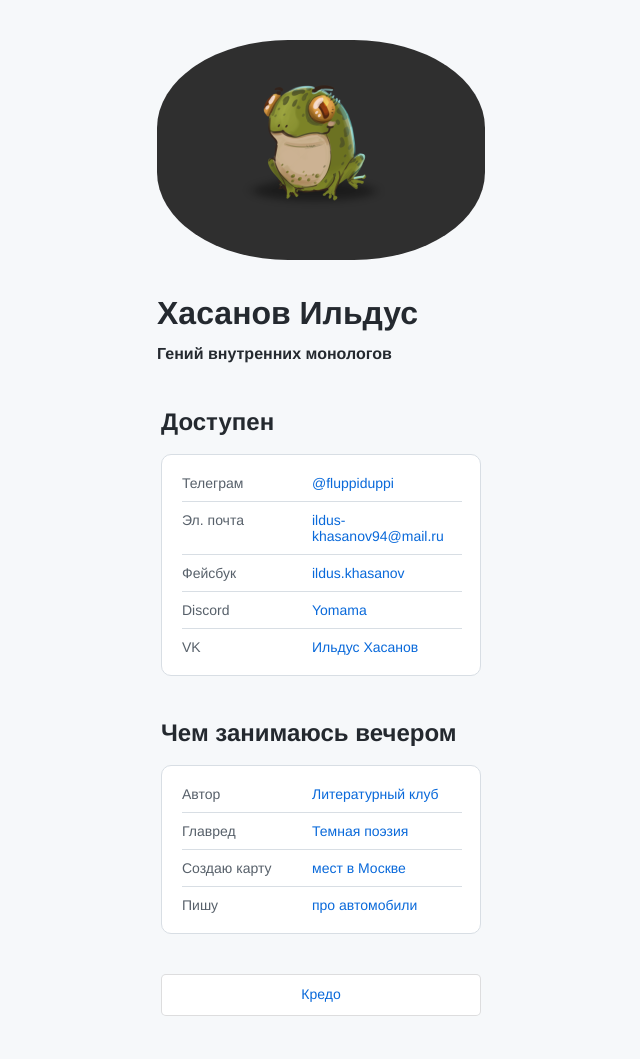
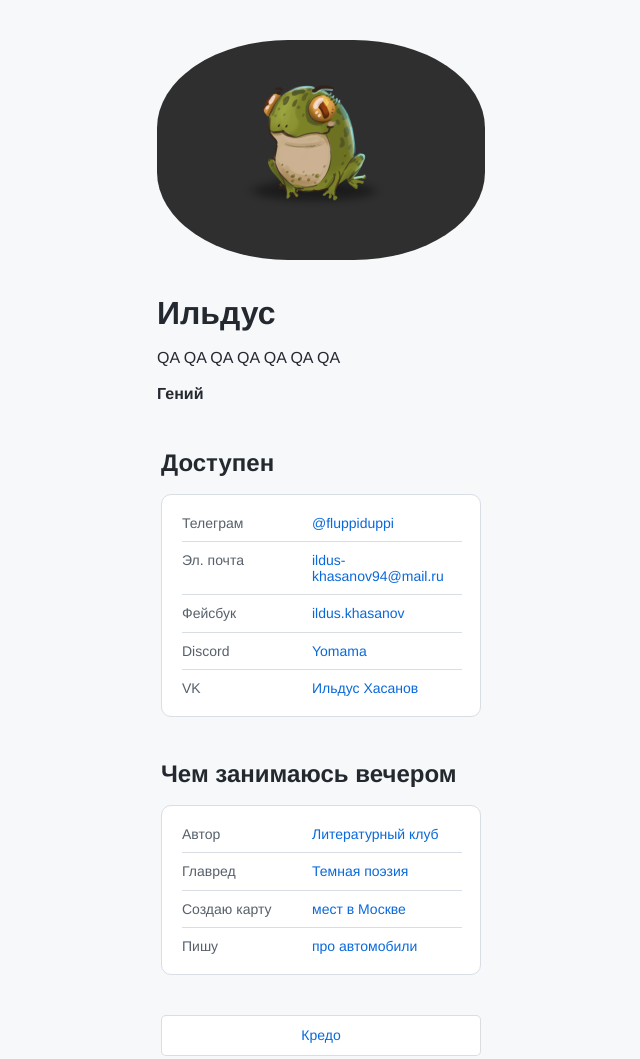
Before and after one commit to KhasanovQA/cv, a plain HTML site: page index.html in a window 1280 px wide. Shown: the whole page, without its empty margins (319-959 px from the left). Drawn offline with Linux system fonts and the light colour scheme.

Commit message:
добвлено QAQAQA

```diff
--- a/index.html
+++ b/index.html
@@ -11,8 +11,9 @@
   <body>
     <header class="header">
       <img src="./avatar.png" alt="avatar" class="header__avatar" />
-      <h1 class="header__title">Хасанов Ильдус</h1>
-      <h3 class="header__subtitle">Гений внутренних монологов</h3>
+      <h1 class="header__title">Ильдус</h1>
+      <p>QA QA QA QA QA QA QA </p>
+      <h3 class="header__subtitle">Гений</h3>
     </header>
     <main>
       <section class="links">
```
